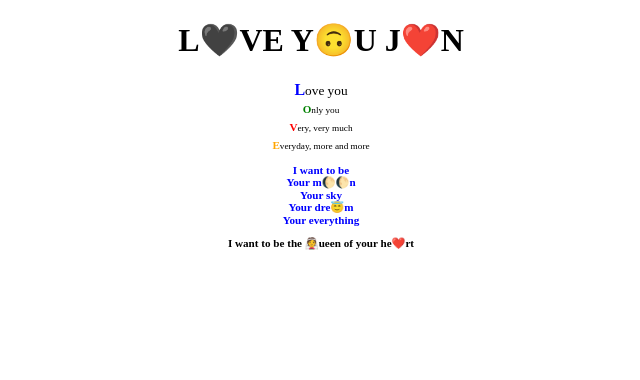
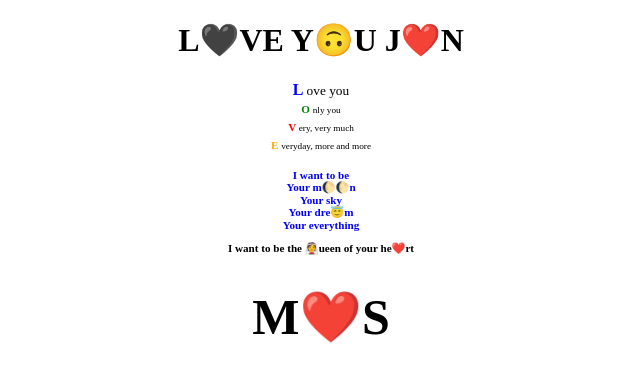
Before and after one commit to rhmunna143/ms-love, a plain HTML site: page index.html in a window 1280 px wide. Shown: the whole page, without its empty margins (319-959 px from the left). Drawn offline with Linux system fonts and the light colour scheme.

Commit message:
second commit

```diff
--- a/index.html
+++ b/index.html
@@ -2,27 +2,41 @@
 <html>
     <head>
         <meta name="viewport" content="width=device-width, initial-scale=1">
+
+        <style>
+            .big {
+                font-size: 50px;
+            }
+        </style>
     </head>
 
     <body>
         <h1> <center> L🖤VE Y🙃U J❤️N </center> </h1>
-			<center> <b style="color:blue;">L</b><small>ove you<small></br>
-						<b style="color:green;">O</b><small>nly you</small></br>
-							<b style="color:red;">V</b><small>ery, very much</small></br>
-						<b style="color:orange;">E</b><small>veryday, more and more</small><p>
 
+        <center>
+            <p>
+                <b style="color:blue;"> L </b> <small> ove you <small> <br>
+                <b style="color:green;"> O </b> <small> nly you </small> <br>
+                <b style="color:red;"> V </b> <small> ery, very much </small> <br>
+                <b style="color:orange;"> E </b><small> veryday, more and more </small>
+            </p>
+
+            <p>
                 <b Style ="color:blue">
-                            I want to be</br>
-                            Your m🌔🌔n</br>
-                            Your sky</br>
-                            Your dre😇m</br>
-                            Your everything
-                            </centre>
+                    I want to be <br>
+                    Your m🌔🌔n <br>
+                    Your sky <br>
+                    Your dre😇m <br>
+                    Your everything <br>
                 </b>
             </p>
+
+
             <p>
-                <b> I want to be the 👰ueen of your he❤️rt</b>
+                <b> I want to be the 👰ueen of your he❤️rt </b>
+            </p>
         </center>
-            </p>
+
+        <h1 class="big"> <center> M❤️S </center> </h1>
     </body>
 </html>
```
Lines whose indentation alone changed are shown as unchanged.
